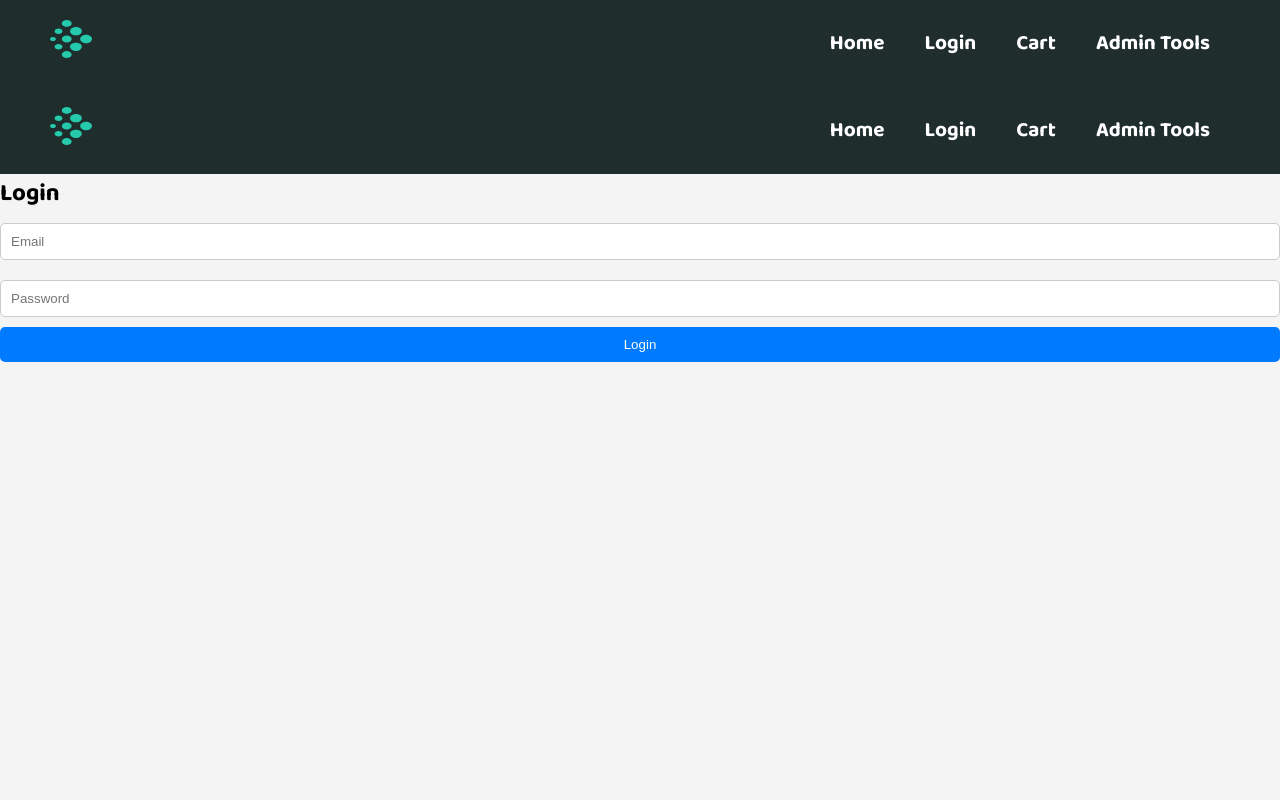
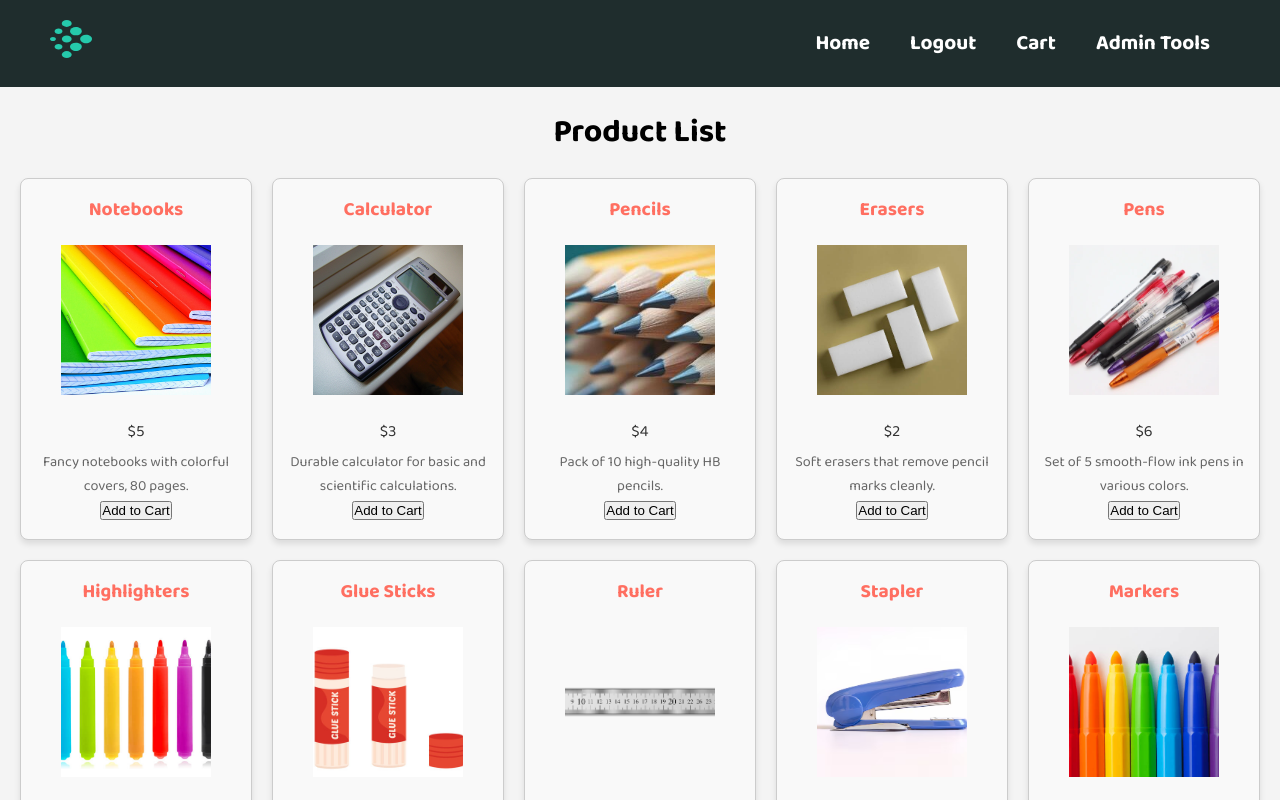
Before and after one commit to johnff9/AD320-CP4, a React (Vite) app in the folder CP4_V2/: page /home in a window 1280 px wide. Shown: the top 800 px of the page. Built offline with nearby package versions, Linux system fonts and the light colour scheme; no server answers; the database is empty.

Commit message:
Firebase implementation local storage and authentication

```diff
--- a/CP4_V2/package.json
+++ b/CP4_V2/package.json
@@ -12,6 +12,7 @@
   },
   "dependencies": {
     "express": "^4.21.1",
+    "firebase": "^11.0.2",
     "react": "^18.3.1",
     "react-dom": "^18.3.1",
     "react-router-dom": "^6.28.0"
--- /dev/null
+++ b/CP4_V2/src/ProductItems.js
@@ -0,0 +1,102 @@
+const products = [
+  {
+    id: 1,
+    image: "/images/notebooks.jpg",
+    name: "Notebooks",
+    price: 5,
+    description: "Fancy notebooks with colorful covers, 80 pages.",
+  },
+  {
+    id: 2,
+    image: "/images/calculator.jpg",
+    name: "Calculator",
+    price: 3,
+    description: "Durable calculator for basic and scientific calculations.",
+  },
+  {
+    id: 3,
+    image: "/images/pencils.jpg",
+    name: "Pencils",
+    price: 4,
+    description: "Pack of 10 high-quality HB pencils.",
+  },
+  {
+    id: 4,
+    image: "/images/erasers.jpg",
+    name: "Erasers",
+    price: 2,
+    description: "Soft erasers that remove pencil marks cleanly.",
+  },
+  {
+    id: 5,
+    image: "/images/pens.jpg",
+    name: "Pens",
+    price: 6,
+    description: "Set of 5 smooth-flow ink pens in various colors.",
+  },
+  {
+    id: 6,
+    image: "/images/highlighters.jpg",
+    name: "Highlighters",
+    price: 7,
+    description: "Bright fluorescent highlighters in a pack of 6.",
+  },
+  {
+    id: 7,
+    image: "/images/gluesticks.jpg",
+    name: "Glue Sticks",
+    price: 3,
+    description: "Non-toxic glue sticks for arts and crafts.",
+  },
+  {
+    id: 8,
+    image: "/images/ruler.jpg",
+    name: "Ruler",
+    price: 2,
+    description: "Shatterproof ruler with clear markings.",
+  },
+  {
+    id: 9,
+    image: "/images/stapler.jpg",
+    name: "Stapler",
+    price: 8,
+    description: "Compact stapler with a box of 200 staples included.",
+  },
+  {
+    id: 10,
+    image: "/images/markers.jpg",
+    name: "Markers",
+    price: 10,
+    description: "Set of 7 colorful, washable markers.",
+  },
+  {
+    id: 11,
+    image: "/images/indexcards.jpg",
+    name: "Index Cards",
+    price: 4,
+    description: "Pack of ruled index cards for study notes.",
+  },
+  {
+    id: 12,
+    image: "/images/backpack.jpg",
+    name: "Backpack",
+    price: 25,
+    description: "Durable school backpack with multiple compartments.",
+  },
+  {
+    id: 13,
+    image: "/images/geometryset.jpg",
+    name: "Geometry Set",
+    price: 8,
+    description: "Complete geometry set with compass, protractor, and ruler.",
+  },
+  {
+    id: 14,
+    image: "/images/scissors.jpg",
+    name: "Scissors",
+    price: 3,
+    description: "Safety scissors with comfortable grip handles.",
+  },
+];
+
+export default products;
--- a/CP4_V2/src/components/AdminNavBar.jsx
+++ b/CP4_V2/src/components/AdminNavBar.jsx
@@ -5,7 +5,7 @@ import "../css/styles.css";
 export default function NavBar() {
   return (
     <nav>
-      <NavLink href="index.html">
+      <NavLink to="/"> {/* Changed href to to for React Router */}
         <svg
           id="logo-37"
           width="42"
@@ -76,7 +76,7 @@ export default function NavBar() {
             to="/"
             className={({ isActive }) => (isActive ? "active" : "")}
           >
-            Login
+            Logout
           </NavLink>
         </li>
         <li>
@@ -98,4 +98,4 @@ export default function NavBar() {
       </ul>
     </nav>
   );
-};
+}
--- /dev/null
+++ b/CP4_V2/src/components/AdminTools.jsx
@@ -0,0 +1,28 @@
+import React from "react";
+import { database } from "../firebase";
+import { ref, push } from "firebase/database";
+import AddItemForm from "./AddItemForm";
+
+const AdminTools = () => {
+  const addItem = (item) => {
+    // Add item to Firebase
+    const itemsRef = ref(database, "products");
+    push(itemsRef, item);
+
+    // Add item to LocalStorage
+    const savedProducts = JSON.parse(localStorage.getItem("products")) || [];
+    savedProducts.push(item);
+    localStorage.setItem("products", JSON.stringify(savedProducts));
+
+    alert("Item added successfully!");
+  };
+
+  return (
+    <div>
+      <h2>Admin Tools</h2>
+      <AddItemForm addItem={addItem} />
+    </div>
+  );
+};
+
+export default AdminTools;
--- a/CP4_V2/src/components/App.jsx
+++ b/CP4_V2/src/components/App.jsx
@@ -1,25 +1,31 @@
 import React from 'react';
-import { Routes, Route } from 'react-router-dom';
-import ProductList from './ProductList';
+import { Routes, Route, useLocation } from 'react-router-dom';
 import AdminNavBar from './AdminNavBar';
 import Cart from './Cart';
-import Login from './Login'
+import Login from './Login';
+import Home from './Home';
+import AdminTools from './AdminTools';
+
+const App = () => {
+  const location = useLocation();
 
 
+  // Hide AdminNavBar if the user is on the login page
+  const shouldShowNavBar = location.pathname !== '/';
 
-const App = () => {
   return (
-  <>
-    <AdminNavBar />
-    <div className='pages'>
-      <Routes>
-        <Route path="/" element={<Login />} />  {/* Root route for App */}
-        <Route path="/home/*" element={<App />} />
-        <Route path="/cart" element={<Cart />} />
-        <Route path="*" element={<h2>404 - Page Not Found</h2>} />
-      </Routes>
-    </div>
-  </>
+    <>
+      {shouldShowNavBar && <AdminNavBar />} {/* Conditionally render the NavBar */}
+      <div className="pages">
+        <Routes>
+          <Route path="/" element={<Login />} /> {/* Root route */}
+          <Route path="/home/*" element={<Home />} /> {/* Home route */}
+          <Route path="/cart" element={<Cart />} /> {/* Cart route */}
+          <Route path="/admin" element={<AdminTools />} /> {/* Admin route */}
+          <Route path="*" element={<h2>404 - Page Not Found</h2>} /> {/* Catch-all route */}
+        </Routes>
+      </div>
+    </>
   );
 };
 
--- a/CP4_V2/src/components/Cart.jsx
+++ b/CP4_V2/src/components/Cart.jsx
@@ -1,18 +1,38 @@
-import React from 'react';
-import PropTypes from "prop-types";
-import AddItemForm from "./AddItemForm";
+import React, { useState, useEffect } from 'react';
 
-const Cart = ({addItem}) => {
+const Cart = () => {
+  const [cartItems, setCartItems] = useState([]);
+
+  // Load cart items from localStorage
+  useEffect(() => {
+    const savedCartItems = JSON.parse(localStorage.getItem('cartItems')) || [];
+    setCartItems(savedCartItems);
+  }, []);
+
+  // Save cart items to localStorage whenever the cart changes
+  useEffect(() => {
+    localStorage.setItem('cartItems', JSON.stringify(cartItems));
+  }, [cartItems]);
+
   return (
     <div>
       <h2>Cart</h2>
-      <AddItemForm addItem={addItem} />
+      {cartItems.length === 0 ? (
+        <p>Your cart is empty.</p>
+      ) : (
+        <ul>
+          {cartItems.map((item, index) => (
+            <li key={index}>
+              <img src={item.image} alt={item.name} />
+              <h3>{item.name}</h3>
+              <p>${item.price.toFixed(2)}</p>
+              <p>{item.description}</p>
+            </li>
+          ))}
+        </ul>
+      )}
     </div>
   );
 };
 
-Cart.propTypes = {
-  addItem: PropTypes.func,
-};
-
 export default Cart;
--- /dev/null
+++ b/CP4_V2/src/components/Home.jsx
@@ -0,0 +1,22 @@
+import React, { useState } from 'react';
+import ProductList from './ProductList';
+
+const Home = () => {
+  const [cartItems, setCartItems] = useState([]);
+
+  const addToCart = (product) => {
+    setCartItems((prevCart) => {
+      const updatedCart = [...prevCart, product];
+      localStorage.setItem('cartItems', JSON.stringify(updatedCart));
+      return updatedCart;
+    });
+  };
+
+  return (
+    <div>
+      <ProductList addToCart={addToCart} />
+    </div>
+  );
+};
+
+export default Home;
--- a/CP4_V2/src/components/Login.jsx
+++ b/CP4_V2/src/components/Login.jsx
@@ -1,33 +1,46 @@
-import React, { useState } from 'react';
+import { auth, provider } from '../firebase';
+import { signInWithPopup, signOut } from 'firebase/auth';
+import { useState } from 'react';
+import { useNavigate } from 'react-router-dom';
 
 const Login = () => {
-  const [email, setEmail] = useState('');
-  const [password, setPassword] = useState('');
+  const [user, setUser] = useState(null);
+  const navigate = useNavigate(); // Initialize the navigate function
 
-  const handleSubmit = (e) => {
-    e.preventDefault();
-    console.log('Logging in with', email, password);
-    // You can add your login logic here
+  const handleLogin = async () => {
+    try {
+      const result = await signInWithPopup(auth, provider);
+      setUser(result.user);
+
+      // After successful login, navigate to the home page
+      navigate('/home'); // Redirect to /home
+    } catch (error) {
+      console.error('Login error:', error);
+    }
+  };
+
+  const handleLogout = async () => {
+    try {
+      await signOut(auth);
+      setUser(null);
+    } catch (error) {
+      console.error('Logout error:', error);
+    }
   };
 
   return (
     <div>
-      <h2>Login</h2>
-      <form onSubmit={handleSubmit}>
-        <input
-          type="email"
-          placeholder="Email"
-          value={email}
-          onChange={(e) => setEmail(e.target.value)}
-        />
-        <input
-          type="password"
-          placeholder="Password"
-          value={password}
-          onChange={(e) => setPassword(e.target.value)}
-        />
-        <button type="submit">Login</button>
-      </form>
+      {!user ? (
+        <>
+          <h2>Login</h2>
+          <button onClick={handleLogin}>Login with Google</button>
+        </>
+      ) : (
+        <>
+          <h2>Welcome, {user.displayName}</h2>
+          <button onClick={handleLogout}>Logout</button>
+        </>
+      )}
     </div>
   );
 };
--- a/CP4_V2/src/components/ProductList.jsx
+++ b/CP4_V2/src/components/ProductList.jsx
@@ -1,7 +1,56 @@
-import React from 'react';
-import products from '../Products';
+import React, { useEffect, useState } from 'react';
+import PropTypes from "prop-types";
+import { database } from '../firebase';  // Import the Firebase configuration
+import { ref, get, set } from 'firebase/database';  // Import Firebase functions
+import Products from "../ProductItems";
 
-const ProductList = () => {
+const ProductList = ({ addToCart }) => {
+  const [products, setProducts] = useState([]);  // State to store products
+
+  useEffect(() => {
+    // Fetch products from Firebase Realtime Database
+    const fetchProducts = async () => {
+      try {
+        const productsRef = ref(database, 'products');  // Reference to 'products' node in Firebase
+        const snapshot = await get(productsRef);  // Get the data from Firebase
+
+        if (snapshot.exists()) {
+          // Convert the Firebase data to an array of products
+          const productsData = snapshot.val();
+          const productsArray = Object.keys(productsData).map(key => ({
+            id: key,
+            ...productsData[key],  // Spread the product properties
+          }));
+          setProducts(productsArray);  // Set products in state
+        } else {
+          console.log('No products available in Firebase');
+        }
+      } catch (error) {
+        console.error('Error fetching products:', error);
+      }
+    };
+
+    fetchProducts();  // Call the fetch function on mount
+  }, []);
+
+
+  useEffect(() => {
+    // Function to load sample products
+    const loadSampleProducts = () => {
+      setProducts(Products);
+
+      // Save the sample products to Firebase
+      const productsRef = ref(database, `/products`);
+      set(productsRef, Products)
+        .then(() => console.log("Sample products loaded to Firebase"))
+        .catch((error) =>
+          console.error("Error loading sample products to Firebase:", error)
+        );
+    };
+
+    loadSampleProducts();  // Call the fetch function on mount
+  }, []);
+
   return (
     <div className="items">
       <h2>Product List</h2>
@@ -16,6 +65,7 @@ const ProductList = () => {
             />
             <p className="product-price">${product.price}</p>
             <p className="product-description">{product.description}</p>
+            <button onClick={() => addToCart(product)}>Add to Cart</button>
           </li>
         ))}
       </ul>
@@ -23,4 +73,9 @@ const ProductList = () => {
   );
 };
 
+ProductList.propTypes = {
+  addToCart: PropTypes.func.isRequired,
+  loadSampleProducts: PropTypes.func
+};
+
 export default ProductList;
--- /dev/null
+++ b/CP4_V2/src/firebase.js
@@ -0,0 +1,24 @@
+// Import the functions you need from the SDKs you need
+import { initializeApp } from "firebase/app";
+import { getDatabase, ref, set } from "firebase/database";
+import { getAuth, GoogleAuthProvider } from 'firebase/auth';
+// TODO: Add SDKs for Firebase products that you want to use
+// https://firebase.google.com/docs/web/setup#available-libraries
+
+// Your web app's Firebase configuration
+const firebaseConfig = {
+  apiKey: "AIzaSyAU4roLgEJVemLTY6H3F94-KzVAZtorITQ",
+  authDomain: "ad320-cp4-148aa.firebaseapp.com",
+  databaseURL: "https://ad320-cp4-148aa-default-rtdb.firebaseio.com",
+  projectId: "ad320-cp4-148aa",
+  storageBucket: "ad320-cp4-148aa.firebasestorage.app",
+  messagingSenderId: "808271820015",
+  appId: "1:808271820015:web:731ac08703dbea58efd71a"
+};
+
+// Initialize Firebase
+const app = initializeApp(firebaseConfig);
+export const database = getDatabase(app);
+export const auth = getAuth(app);
+export const provider = new GoogleAuthProvider();
+export { ref, set };
```
Also changed, not shown: CP4_V2/src/Products.js (deleted, +0 -18 lines), CP4_V2/jest.config.js (renamed from CP4_V2/jest.config.cjs), 1 other file (tests, documents, lock files or other folders).
